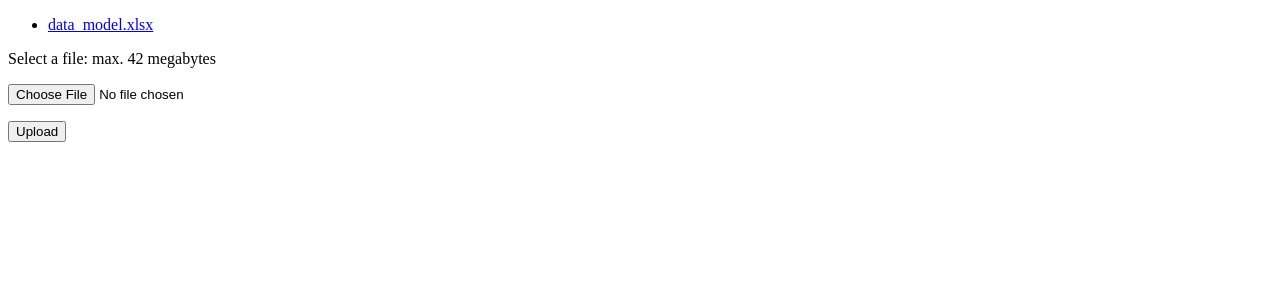
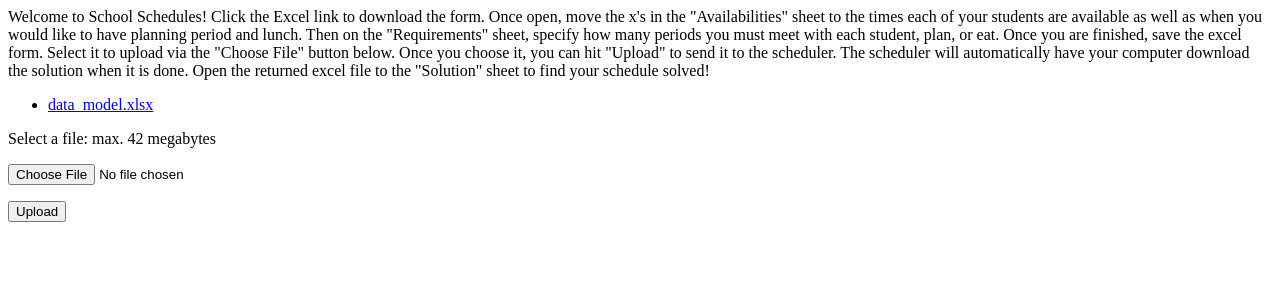
Before and after one commit to spkelle2/school_schedule, a Django app: page / in a window 1280 px wide. Shown: the top 300 px of the page. Run offline with Django 3.2, Linux system fonts and the light colour scheme; data comes from the database, SQL or seed files in the repository; both versions use the stored data as it was after the commit.

Commit message:
fixed dumb overwrite bug

```diff
--- a/school_schedule/app/models.py
+++ b/school_schedule/app/models.py
@@ -2,4 +2,4 @@ from django.db import models
 
 class Document(models.Model):
 	# saves to MEDIA_ROOT/...
-    docfile = models.FileField(upload_to='')
+    docfile = models.FileField(upload_to='uploads')
--- a/school_schedule/app/templates/app/list.html
+++ b/school_schedule/app/templates/app/list.html
@@ -6,6 +6,16 @@
     </head>
     <body>
     <!-- List of uploaded documents -->
+    Welcome to School Schedules! Click the Excel link to download the form.
+    Once open, move the x's in the "Availabilities" sheet to the times each
+    of your students are available as well as when you would like to have
+    planning period and lunch. Then on the "Requirements" sheet, specify
+    how many periods you must meet with each student, plan, or eat. Once you
+    are finished, save the excel form. Select it to upload via the "Choose File"
+    button below. Once you choose it, you can hit "Upload" to send it to
+    the scheduler. The scheduler will automatically have your computer download
+    the solution when it is done. Open the returned excel file to the "Solution"
+    sheet to find your schedule solved!
     {% if documents %}
         <ul>
         {% for document in documents %}
--- a/school_schedule/app/views.py
+++ b/school_schedule/app/views.py
@@ -24,7 +24,7 @@ def list(request):
             newdoc.delete()
 
             # build the schedule
-            file_path = os.path.join(settings.MEDIA_ROOT, request.FILES['docfile'].name)
+            file_path = os.path.join(settings.MEDIA_ROOT, 'uploads', request.FILES['docfile'].name)
             response = create_schedule(file_path)
 
             if response == 'Failed':
```
Also changed, not shown: school_schedule/app/migrations/0002_auto_20190207_2255.py (added), school_schedule/app/migrations/0003_auto_20190207_2300.py (added), school_schedule/app/migrations/0004_auto_20190207_2319.py (added), school_schedule/app/migrations/0005_auto_20190207_2345.py (added), school_schedule/db.sqlite3, 2 other files.
